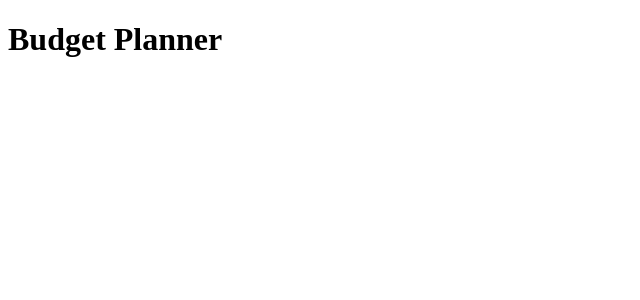
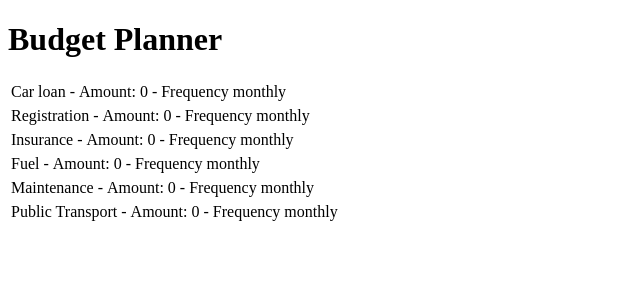
Before and after one commit to DBurgess93/budget-planner, a React (Create React App) app: page / in a window 1280 px wide. Shown: the top 300 px of the page, without its empty margins (0-640 px from the left). Built offline with nearby package versions, Linux system fonts and the light colour scheme.

Commit message:
Basics - Category component

```diff
--- a/src/App.js
+++ b/src/App.js
@@ -1,8 +1,70 @@
+
+const Category = ({ categories }) => {
+  return categories.transport.map((item, index) => (
+    <table key={index}>
+      <tbody>
+        <tr>
+          <td>{item.name} - </td>
+          <td>Amount: {item.amount} - </td>
+          <td>Frequency {item.frequency} </td>
+        </tr>
+      </tbody>
+    </table>
+  ))
+}
 
 const App = () => {
+  const categories = {
+    transport: [
+      {
+        name: 'Car loan',
+        amount: 0,
+        frequency: 'monthly'
+      },
+      {
+        name: 'Registration',
+        amount: 0,
+        frequency: 'monthly'
+      },
+      {
+        name: 'Insurance',
+        amount: 0,
+        frequency: 'monthly'
+      },
+      {
+        name: 'Fuel',
+        amount: 0,
+        frequency: 'monthly'
+      },
+      {
+        name: 'Maintenance',
+        amount: 0,
+        frequency: 'monthly'
+      },
+      {
+        name: 'Public Transport',
+        amount: 0,
+        frequency: 'monthly'
+      }
+    ]
+  }
+
   return (
     <div>
       <h1>Budget Planner</h1>
+      <div>
+        <Category categories={categories} />
+
+      </div>
+      <div>
+        <table>
+          <tbody>
+            <tr>
+              <td></td>
+            </tr>
+          </tbody>
+        </table>
+      </div>
     </div>
   );
 }
```
